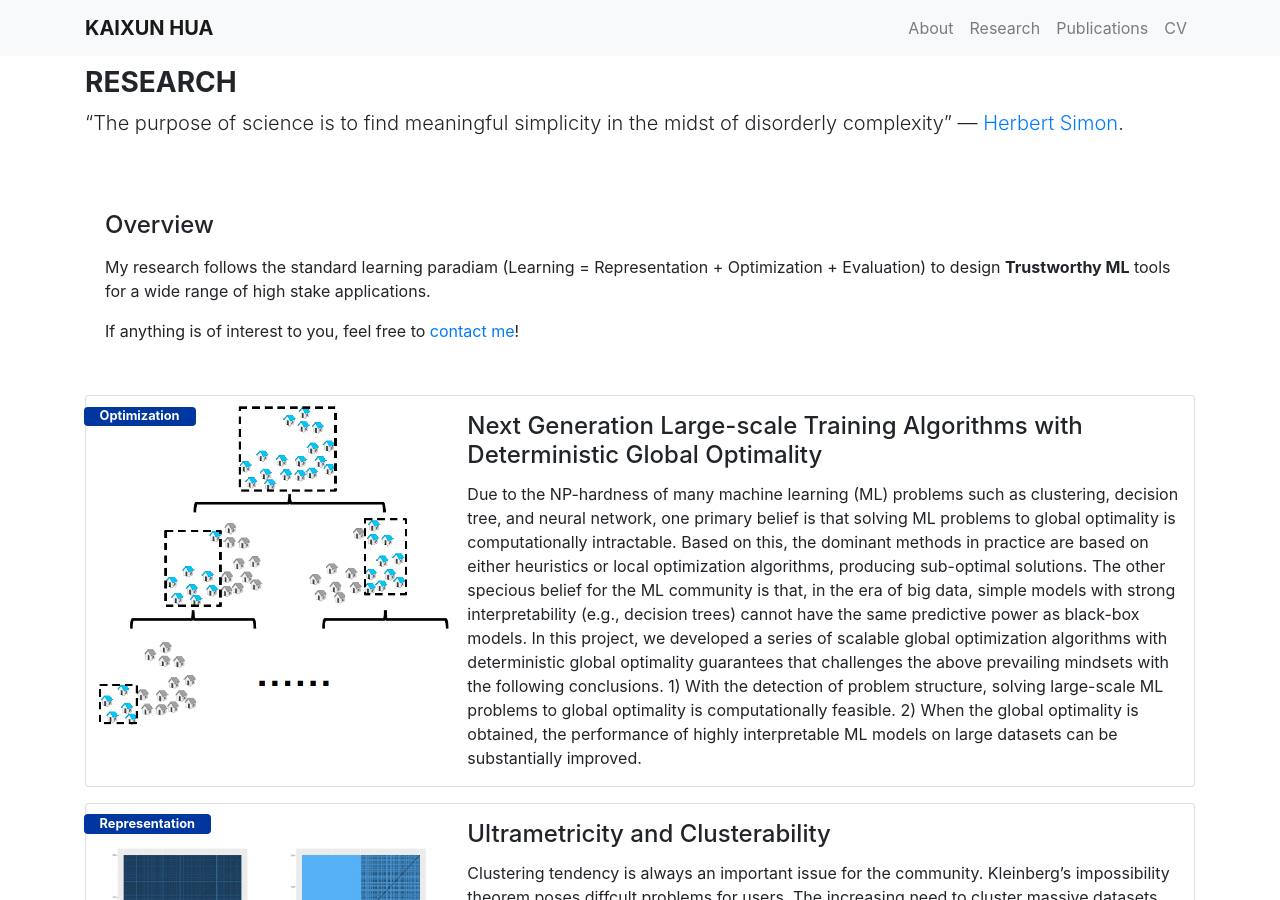
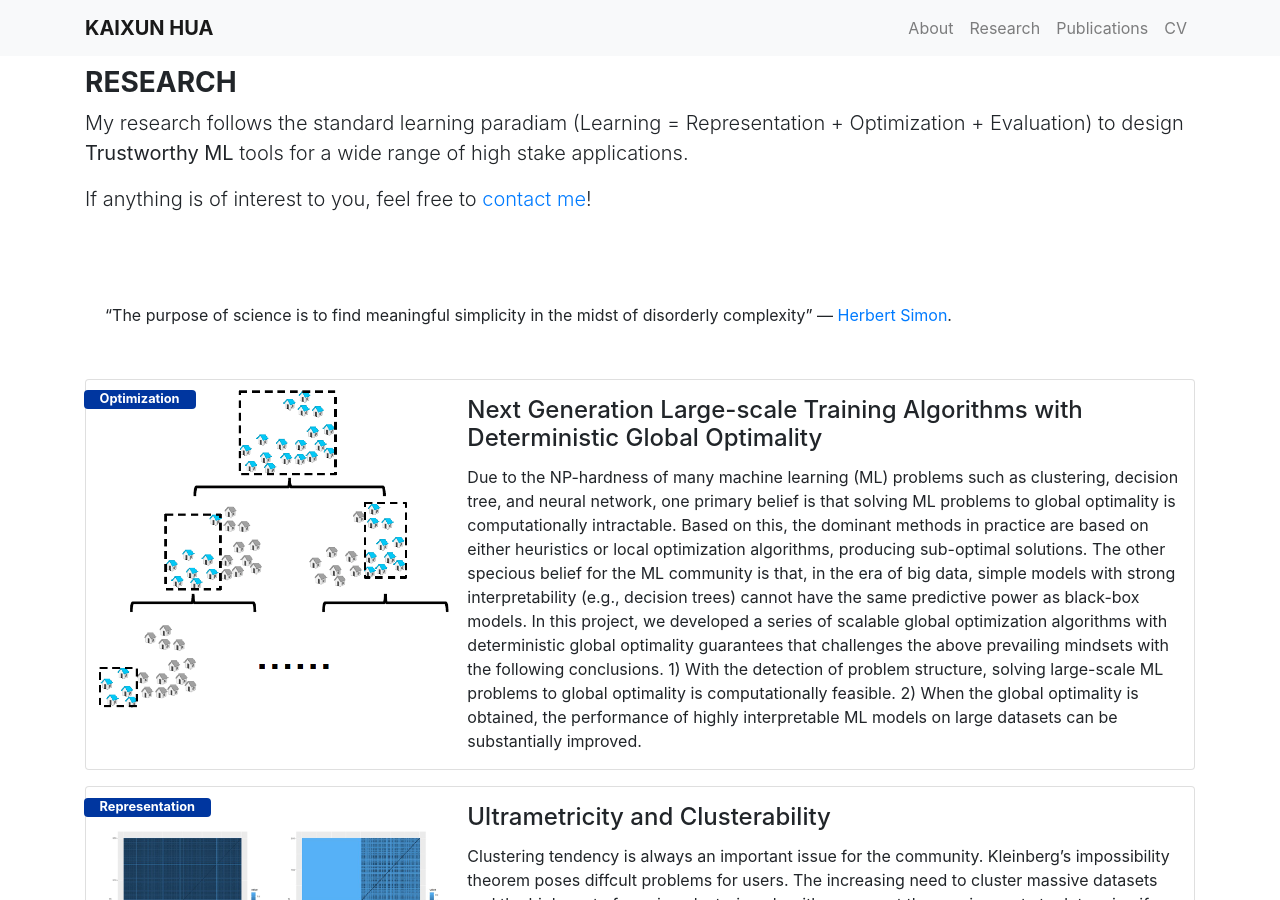
Before and after one commit to kingsley1989/kingsley1989.github.io, a Jekyll site: the page built from _pages/research.md, in a window 1280 px wide and 900 px high. Built offline with Jekyll 4.4.1, drawn with Linux system fonts in a browser that asks for light colours; nearby versions of some CDN libraries.

Commit message:
research layout

```diff
--- a/_layouts/research.html
+++ b/_layouts/research.html
@@ -18,7 +18,7 @@ layout: default
     <div class="col">
       <div class="card mb-3 border-0">
         <div class="card-body">
-          <h4 class="card-title">Overview</h4>
+          <!-- <h4 class="card-title">Overview</h4> -->
           <p class="card-text"> {{ page.overview | markdownify }} </p>
         </div>
       </div>
--- a/_pages/research.md
+++ b/_pages/research.md
@@ -4,10 +4,10 @@ layout: research
 permalink: /research/
 
 jumbo_txt: |
-    "The purpose of science is to find meaningful simplicity in the midst of disorderly complexity" --- [Herbert Simon](https://www.cmu.edu/simon/what-is-simon/herbert-a-simon.html).
-
-overview: |
     My research follows the standard learning paradiam (Learning = Representation + Optimization + Evaluation) to design **Trustworthy ML** tools for a wide range of high stake applications.
 
     If anything is of interest to you, feel free to [contact me](#contact-me)!
+
+overview: |
+    "The purpose of science is to find meaningful simplicity in the midst of disorderly complexity" --- [Herbert Simon](https://www.cmu.edu/simon/what-is-simon/herbert-a-simon.html).
 ---
```
